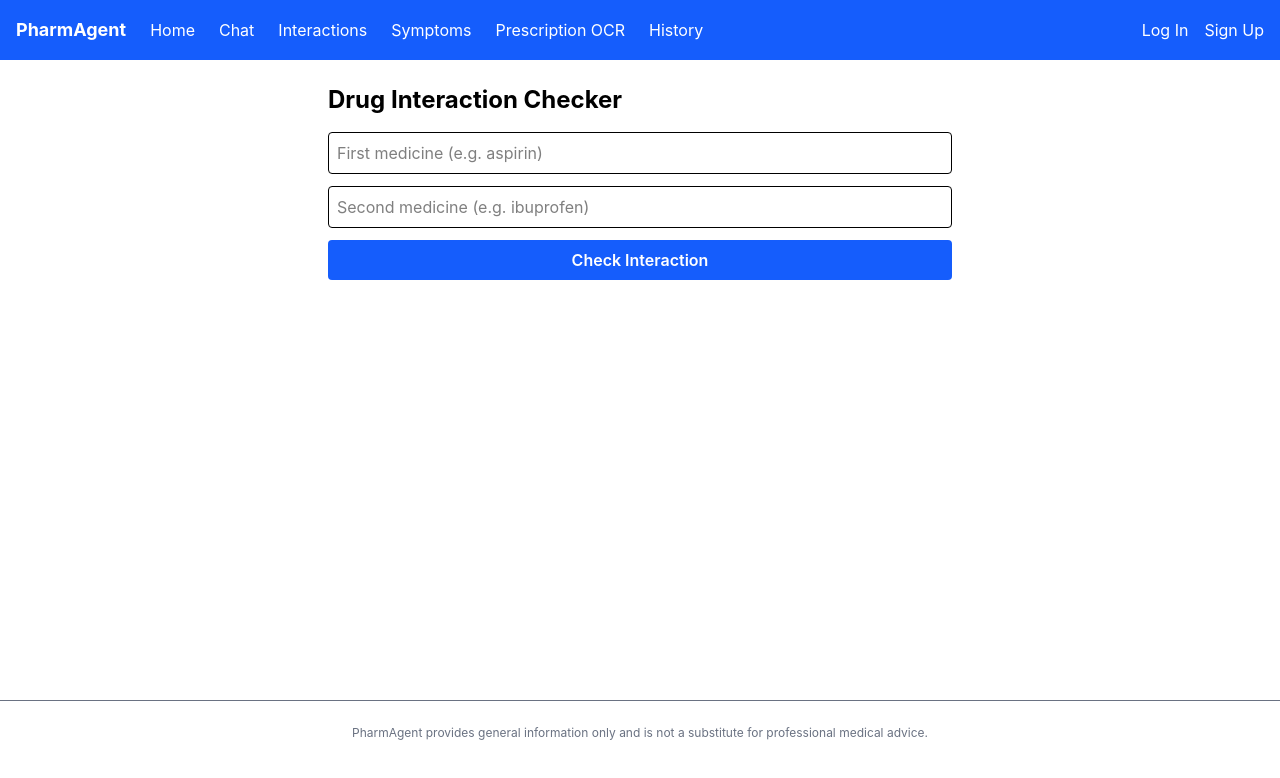
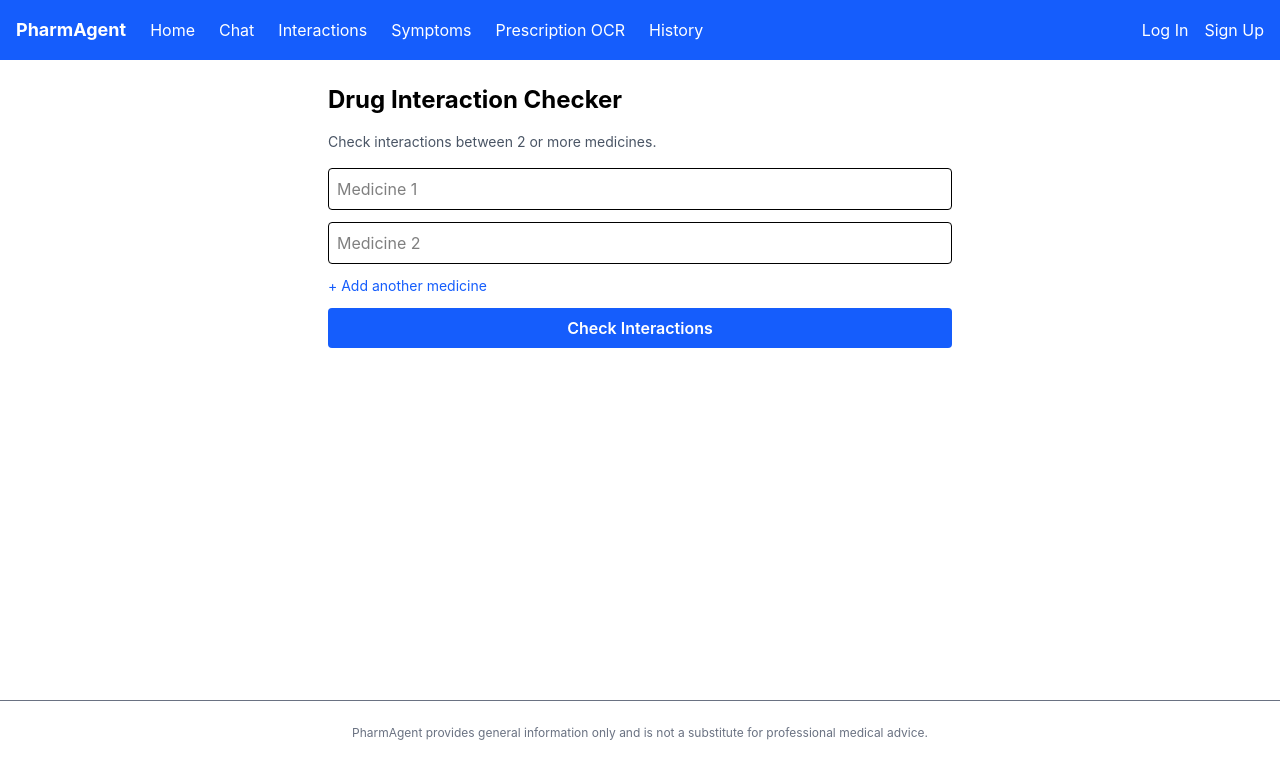
Before and after one commit to SharadaBende/pharmagent-ai-medicine-assistant, a React app in the folder frontend/: page /interactions in a window 1280 px wide. Shown: the top 778 px of the page. Built offline with nearby package versions, Linux system fonts and the light colour scheme; the HTML template or start-up script is replaced by a standard one.

Commit message:
Update Interaction page to support checking 3+ medicines via multi-drug endpoints

```diff
--- a/frontend/src/pages/Interactions.jsx
+++ b/frontend/src/pages/Interactions.jsx
@@ -2,24 +2,48 @@ import { useState } from 'react'
 import axios from 'axios'
 
 function Interactions() {
-  const [drugA, setDrugA] = useState('')
-  const [drugB, setDrugB] = useState('')
-  const [result, setResult] = useState(null)
+  const [drugs, setDrugs] = useState(['', ''])
+  const [results, setResults] = useState(null)
   const [loading, setLoading] = useState(false)
   const [error, setError] = useState('')
 
+  const updateDrug = (index, value) => {
+    const updated = [...drugs]
+    updated[index] = value
+    setDrugs(updated)
+  }
+
+  const addDrugField = () => {
+    setDrugs([...drugs, ''])
+  }
+
+  const removeDrugField = (index) => {
+    if (drugs.length <= 2) return
+    setDrugs(drugs.filter((_, i) => i !== index))
+  }
+
   const handleSubmit = async (e) => {
     e.preventDefault()
+    const filledDrugs = drugs.map((d) => d.trim()).filter(Boolean)
+
+    if (filledDrugs.length < 2) {
+      setError('Please enter at least 2 medicines.')
+      return
+    }
+
     setLoading(true)
     setError('')
-    setResult(null)
+    setResults(null)
 
     try {
-      const response = await axios.post('http://127.0.0.1:8000/interactions', {
-        drug_a: drugA,
-        drug_b: drugB,
+      const response = await axios.post('http://127.0.0.1:8000/interactions/multi', {
+        drug_names: filledDrugs,
       })
-      setResult(response.data)
+      if (response.data.error) {
+        setError(response.data.error)
+      } else {
+        setResults(response.data.results)
+      }
     } catch (err) {
       setError('Something went wrong. Please try again.')
     } finally {
@@ -37,47 +61,63 @@ function Interactions() {
   return (
     <div>
       <h1 className="text-2xl font-bold mb-4">Drug Interaction Checker</h1>
+      <p className="text-sm text-gray-600 mb-4">Check interactions between 2 or more medicines.</p>
 
       <form onSubmit={handleSubmit} className="flex flex-col gap-3">
-        <input
-          type="text"
-          placeholder="First medicine (e.g. aspirin)"
-          value={drugA}
-          onChange={(e) => setDrugA(e.target.value)}
-          className="border rounded p-2"
-          required
-        />
-        <input
-          type="text"
-          placeholder="Second medicine (e.g. ibuprofen)"
-          value={drugB}
-          onChange={(e) => setDrugB(e.target.value)}
-          className="border rounded p-2"
-          required
-        />
+        {drugs.map((drug, i) => (
+          <div key={i} className="flex gap-2">
+            <input
+              type="text"
+              placeholder={`Medicine ${i + 1}`}
+              value={drug}
+              onChange={(e) => updateDrug(i, e.target.value)}
+              className="border rounded p-2 flex-1"
+            />
+            {drugs.length > 2 && (
+              <button
+                type="button"
+                onClick={() => removeDrugField(i)}
+                className="text-red-600 px-2"
+              >
+                ✕
+              </button>
+            )}
+          </div>
+        ))}
+
+        <button
+          type="button"
+          onClick={addDrugField}
+          className="text-blue-600 text-sm text-left hover:underline"
+        >
+          + Add another medicine
+        </button>
+
         <button
           type="submit"
           disabled={loading}
           className="bg-blue-600 text-white rounded p-2 font-semibold disabled:opacity-50"
         >
-          {loading ? 'Checking...' : 'Check Interaction'}
+          {loading ? 'Checking...' : 'Check Interactions'}
         </button>
       </form>
 
       {error && <p className="text-red-600 mt-4">{error}</p>}
 
-      {result && (
-        <div className="mt-6">
-          <div className={`inline-block px-3 py-1 rounded text-sm font-semibold mb-2 ${severityColor[result.severity] || severityColor.unknown}`}>
-            {result.verified ? `Severity: ${result.severity}` : 'Not verified in database'}
-          </div>
-          <div className="bg-gray-100 rounded p-4 whitespace-pre-wrap">
-            {result.description}
-          </div>
+      {results && (
+        <div className="mt-6 flex flex-col gap-3">
+          <h2 className="font-semibold">Results ({results.length} pair{results.length !== 1 ? 's' : ''} checked)</h2>
+          {results.map((r, i) => (
+            <div key={i} className="border rounded-lg p-4">
+              <div className="font-medium mb-1">{r.drug_a} + {r.drug_b}</div>
+              <div className={`inline-block px-3 py-1 rounded text-sm font-semibold mb-2 ${severityColor[r.severity] || severityColor.unknown}`}>
+                {r.verified ? `Severity: ${r.severity}` : 'Not verified'}
+              </div>
+              <div className="text-sm whitespace-pre-wrap">{r.description}</div>
+            </div>
+          ))}
         </div>
       )}
-
-
     </div>
   )
 }
```
